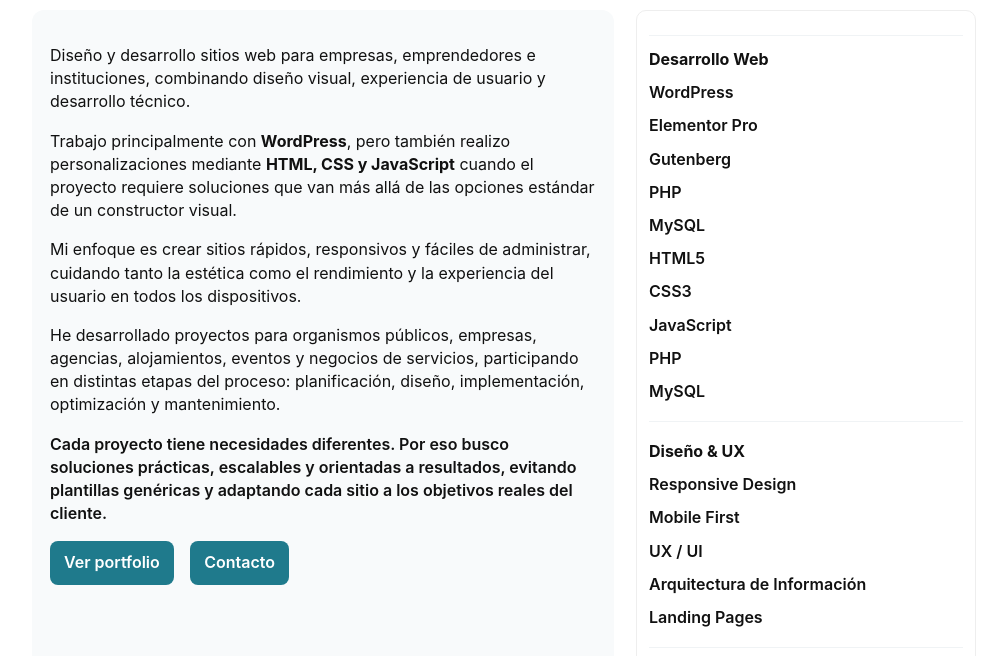
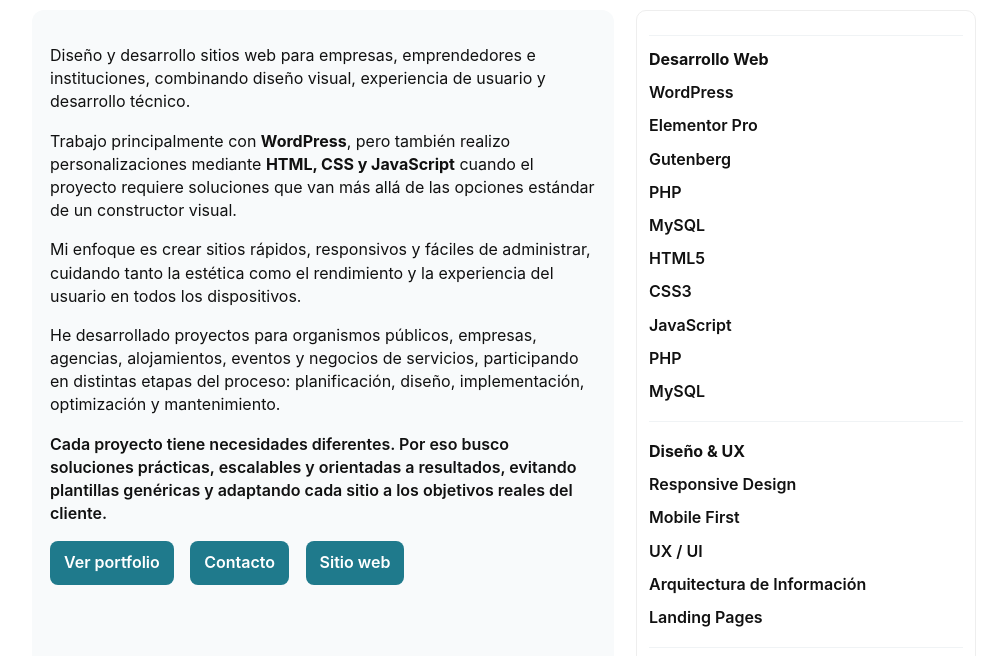
Before and after one commit to DarowOne/portfolio_dario_almonacid, a plain HTML site: page index.html in a window 1280 px wide. Shown: the part 144-800 px from the top of the page, without its empty margins (136-1143 px from the left). Drawn offline with Linux system fonts and the light colour scheme.

Commit message:
Update index.html

```diff
--- a/index.html
+++ b/index.html
@@ -111,6 +111,15 @@ cada sitio a los objetivos reales del cliente.
             transition: 0.3s;
        ">
         Contacto
+    </a>
+
+   <a  class="btn" style="margin-left:12px" href="https://huelladigitalweb.com/"
+       style="
+            display: inline-block;
+            padding: 14px 28px;
+            transition: 0.3s;
+       ">
+        Sitio web
     </a>
 
 </div>
```
